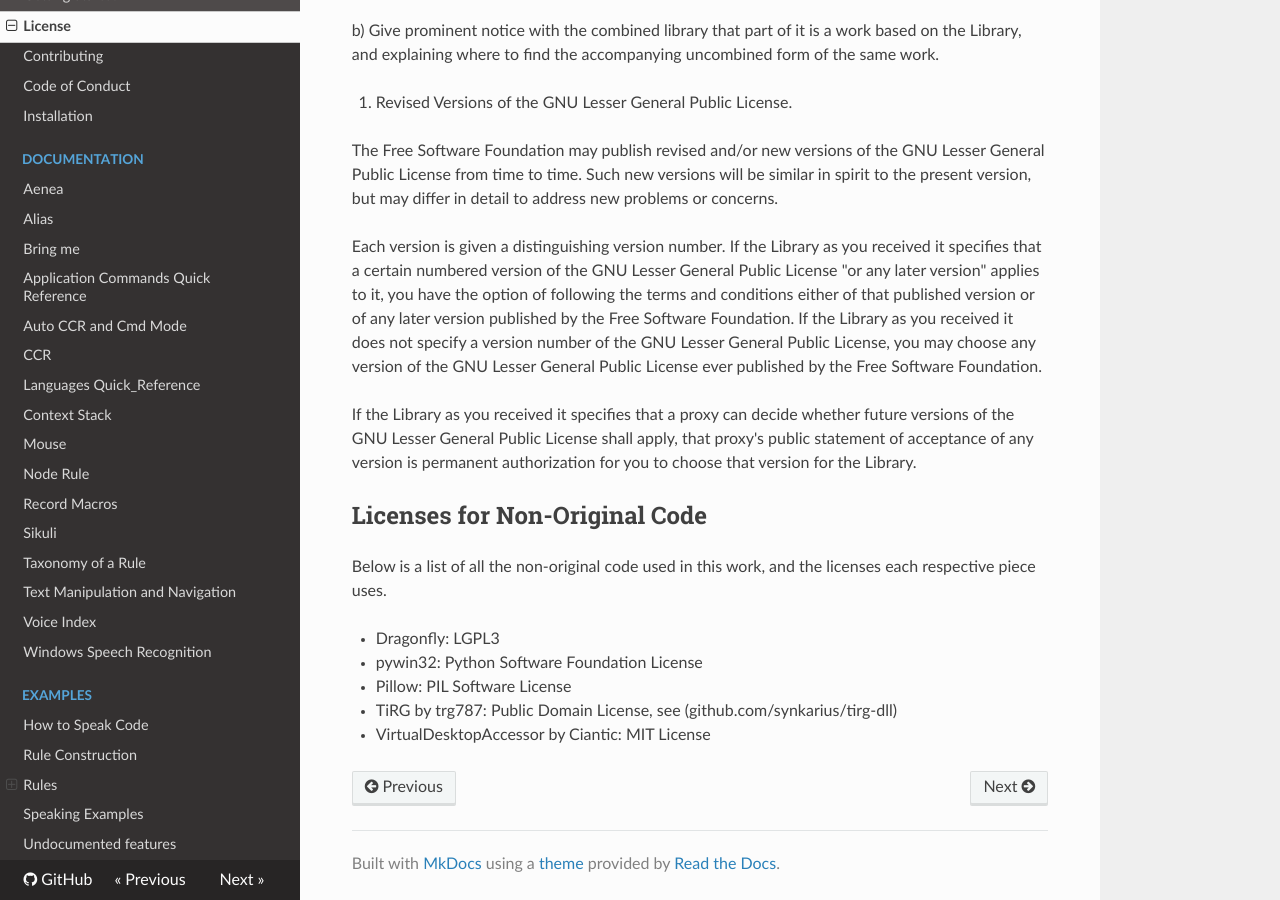
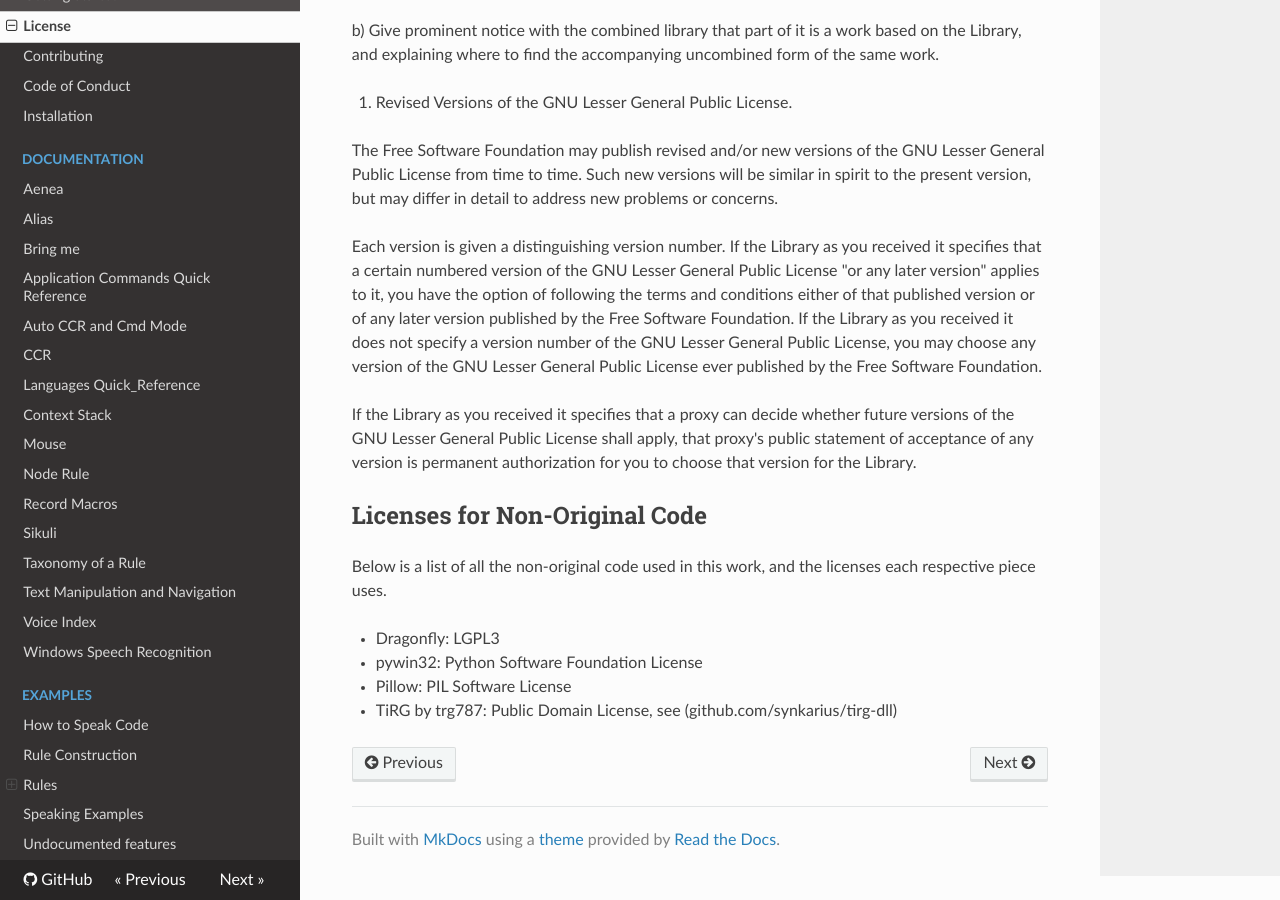
Before and after one commit to dictation-toolbox/Caster, an MkDocs documentation site: the page built from docs/LICENSE.md, in a window 1280 px wide and 900 px high, scrolled down 2878 px. Built offline with MkDocs 1.6.1, drawn with Linux system fonts in a browser that asks for light colours; nearby versions of some CDN libraries; comment, search, counter and statistics services are not loaded.

Commit message:
Remove old dll

```diff
--- a/docs/LICENSE.md
+++ b/docs/LICENSE.md
@@ -178,4 +178,3 @@ Below is a list of all the non-original code used in this work, and the licenses
 - pywin32: Python Software Foundation License
 - Pillow: PIL Software License
 - TiRG by trg787: Public Domain License, see (github.com/synkarius/tirg-dll)
-- VirtualDesktopAccessor by Ciantic: MIT License
```
Also changed, not shown: 3 other files.
